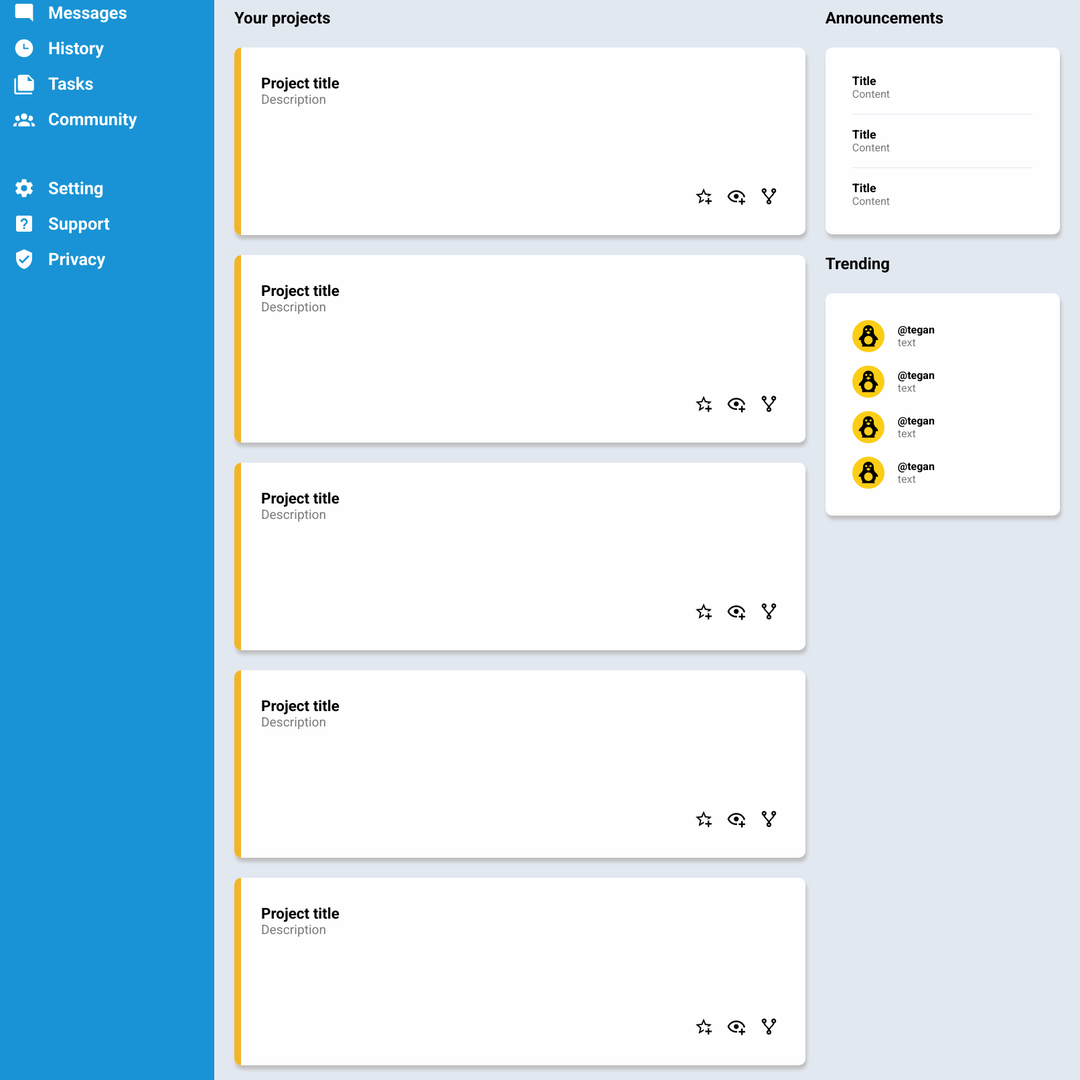
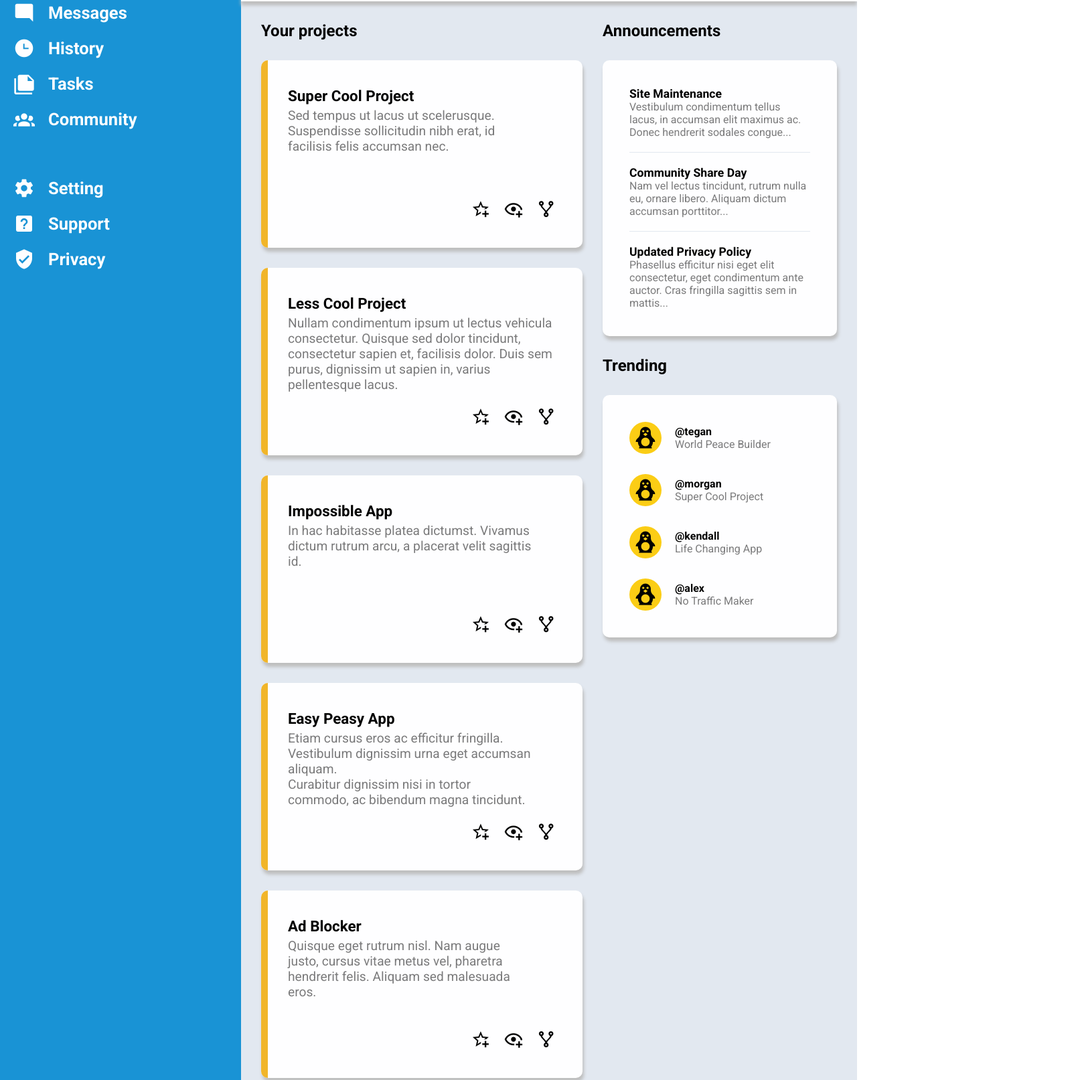
Before and after one commit to Baboon69/admin-dashboard, a website: page index.html in a window 1280 px wide. Shown: the part 231-1844 px from the top of the page at 67% size, 1613 px wide, since content can reach past the window. Drawn offline with Linux system fonts and the light colour scheme.

Commit message:
positional and size changes

```diff
--- a/index.html
+++ b/index.html
@@ -62,8 +62,12 @@
                 <h2 class="projects-title projects-title-grid">Your projects</h2>
                 <div class="project">
                     <div class="project-content">
-                        <h3 class="project-title">Project title</h3>
-                        <p class="project-description">Description</p>
+                        <h3 class="project-title">Super Cool Project</h3>
+                        <p class="project-description">
+                            Sed tempus ut lacus ut scelerusque. <br>
+                            Suspendisse sollicitudin nibh erat, id <br>
+                            facilisis felis accumsan nec.
+                        </p>
                     </div>
                     <div class="project-links">
                         <a href="" class="project-link"><span class="mdi mdi-star-plus-outline"></span></a>
@@ -73,8 +77,14 @@
                 </div>
                 <div class="project">
                     <div class="project-content">
-                        <h3 class="project-title">Project title</h3>
-                        <p class="project-description">Description</p>
+                        <h3 class="project-title">Less Cool Project</h3>
+                        <p class="project-description">
+                            Nullam condimentum ipsum ut lectus vehicula <br>
+                            consectetur. Quisque sed dolor tincidunt, <br>
+                            consectetur sapien et, facilisis dolor. Duis sem <br>
+                            purus, dignissim ut sapien in, varius <br>
+                            pellentesque lacus.
+                        </p>
                     </div>
                     <div class="project-links">
                         <a href="" class="project-link"><span class="mdi mdi-star-plus-outline"></span></a>
@@ -84,8 +94,12 @@
                 </div>
                 <div class="project">
                     <div class="project-content">
-                        <h3 class="project-title">Project title</h3>
-                        <p class="project-description">Description</p>
+                        <h3 class="project-title">Impossible App</h3>
+                        <p class="project-description">
+                            In hac habitasse platea dictumst. Vivamus <br>
+                            dictum rutrum arcu, a placerat velit sagittis <br>
+                            id.
+                        </p>
                     </div>
                     <div class="project-links">
                         <a href="" class="project-link"><span class="mdi mdi-star-plus-outline"></span></a>
@@ -95,8 +109,13 @@
                 </div>
                 <div class="project">
                     <div class="project-content">
-                        <h3 class="project-title">Project title</h3>
-                        <p class="project-description">Description</p>
+                        <h3 class="project-title">Easy Peasy App</h3>
+                        <p class="project-description">
+                            Etiam cursus eros ac efficitur fringilla. <br>
+                            Vestibulum dignissim urna eget accumsan aliquam. <br>
+                            Curabitur dignissim nisi in tortor <br>
+                            commodo, ac bibendum magna tincidunt.
+                        </p>
                     </div>
                     <div class="project-links">
                         <a href="" class="project-link"><span class="mdi mdi-star-plus-outline"></span></a>
@@ -106,8 +125,13 @@
                 </div>
                 <div class="project">
                     <div class="project-content">
-                        <h3 class="project-title">Project title</h3>
-                        <p class="project-description">Description</p>
+                        <h3 class="project-title">Ad Blocker</h3>
+                        <p class="project-description">
+                            Quisque eget rutrum nisl. Nam augue <br>
+                            justo, cursus vitae metus vel, pharetra <br>
+                            hendrerit felis. Aliquam sed malesuada <br>
+                            eros.
+                        </p>
                     </div>
                     <div class="project-links">
                         <a href="" class="project-link"><span class="mdi mdi-star-plus-outline"></span></a>
@@ -117,8 +141,13 @@
                 </div>
                 <div class="project">
                     <div class="project-content">
-                        <h3 class="project-title">Project title</h3>
-                        <p class="project-description">Description</p>
+                        <h3 class="project-title">Money Maker</h3>
+                        <p class="project-description">
+                            Praesent convallis, libero quis congue <br>
+                            elementum, nunc ante faucibus sapien, ac <br>
+                            scelerisque tortor purus sit amet ex. <br>
+                            Pellentesque mollis nec sem vel aliquam.
+                        </p>
                     </div>
                     <div class="project-links">
                         <a href="" class="project-link"><span class="mdi mdi-star-plus-outline"></span></a>
@@ -132,16 +161,16 @@
                     <h2 class="projects-title">Announcements</h2>
                     <ul class="announces-container">
                         <li class="announce">
-                            <h4 class="announce-title">Title</h4>
-                            <p class="announce-content">Content</p>
+                            <h4 class="announce-title">Site Maintenance</h4>
+                            <p class="announce-content">Vestibulum condimentum tellus lacus, in accumsan elit maximus ac. Donec hendrerit sodales congue...</p>
                         </li>
                         <li class="announce">
-                            <h4 class="announce-title">Title</h4>
-                            <p class="announce-content">Content</p>
+                            <h4 class="announce-title">Community Share Day</h4>
+                            <p class="announce-content">Nam vel lectus tincidunt, rutrum nulla eu, ornare libero. Aliquam dictum accumsan porttitor...</p>
                         </li>
                         <li class="announce">
-                            <h4 class="announce-title">Title</h4>
-                            <p class="announce-content">Content</p>
+                            <h4 class="announce-title">Updated Privacy Policy</h4>
+                            <p class="announce-content">Phasellus efficitur nisi eget elit consectetur, eget condimentum ante auctor. Cras fringilla sagittis sem in mattis...</p>
                         </li>
                     </ul>
                 </div>
@@ -152,28 +181,28 @@
                             <div class="trend-icon"><span class="mdi mdi-penguin"></span></div>
                             <div class="trend-info">
                                 <h4 class="trend-tag">@tegan</h4>
-                                <span class="trend-text">text</span>
+                                <span class="trend-text">World Peace Builder</span>
                             </div>
                         </li>
                         <li class="trend">
                             <div class="trend-icon"><span class="mdi mdi-penguin"></span></div>
                             <div class="trend-info">
-                                <h4 class="trend-tag">@tegan</h4>
-                                <span class="trend-text">text</span>
+                                <h4 class="trend-tag">@morgan</h4>
+                                <span class="trend-text">Super Cool Project</span>
                             </div>
                         </li>
                         <li class="trend">
                             <div class="trend-icon"><span class="mdi mdi-penguin"></span></div>
                             <div class="trend-info">
-                                <h4 class="trend-tag">@tegan</h4>
-                                <span class="trend-text">text</span>
+                                <h4 class="trend-tag">@kendall</h4>
+                                <span class="trend-text">Life Changing App</span>
                             </div>
                         </li>
                         <li class="trend">
                             <div class="trend-icon"><span class="mdi mdi-penguin"></span></div>
                             <div class="trend-info">
-                                <h4 class="trend-tag">@tegan</h4>
-                                <span class="trend-text">text</span>
+                                <h4 class="trend-tag">@alex</h4>
+                                <span class="trend-text">No Traffic Maker</span>
                             </div>
                         </li>
                     </ul>
--- a/style.css
+++ b/style.css
@@ -24,7 +24,7 @@ a{
 }
 .container{
     display: grid;
-    grid: min-content / 320px auto;
+    grid: min-content / 360px auto;
     min-height: 100vh;
 }
 input,button{
@@ -75,7 +75,7 @@ ul{
     border: none;
     background-color: var(--grey-clr);
     height: var(--height);
-    width: 900px;
+    width: 500px;
     border-radius: var(--height);
     padding: 0 calc(var(--height)/2);
     font-size: 1.3rem;
@@ -211,7 +211,7 @@ ul{
 
 .projects{
     display: grid;
-    grid-template-columns: repeat(auto-fill, minmax(480px, 1fr));
+    grid-template-columns: repeat(auto-fill, minmax(470px, 1fr));
     grid-auto-rows: min-content;
     gap: 30px;
 }
@@ -222,9 +222,10 @@ ul{
 .project{
     border-radius: 10px;
     padding: 40px;
+    padding-right: 20px;
     position: relative;
     overflow: hidden;
-    height: 280px;
+    min-height: 280px;
     background-color: var(--white--clr);
     box-shadow: 2px 6px 5px #bebebe;
     display: flex;
@@ -244,6 +245,7 @@ ul{
 }
 .project-title{
     font-size: 1.4rem;
+    margin-bottom: 5px;
 }
 .project-description{
     font-size: 1.2rem;
@@ -255,6 +257,7 @@ ul{
     font-size: 1.8rem;
     gap: 20px;
     font-weight: 400;
+    margin-right: 20px;
 }
 
 .projects-sidebar{
@@ -295,7 +298,7 @@ ul{
     padding: 40px;
     display: flex;
     flex-direction: column;
-    gap: 20px;
+    gap: 30px;
     box-shadow: 2px 6px 5px #bebebe;
 }
 .trend{
```
